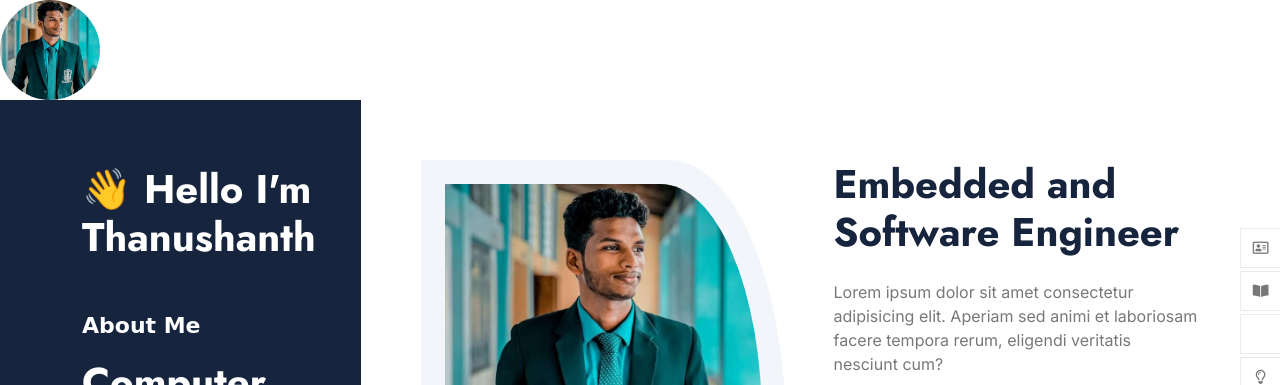
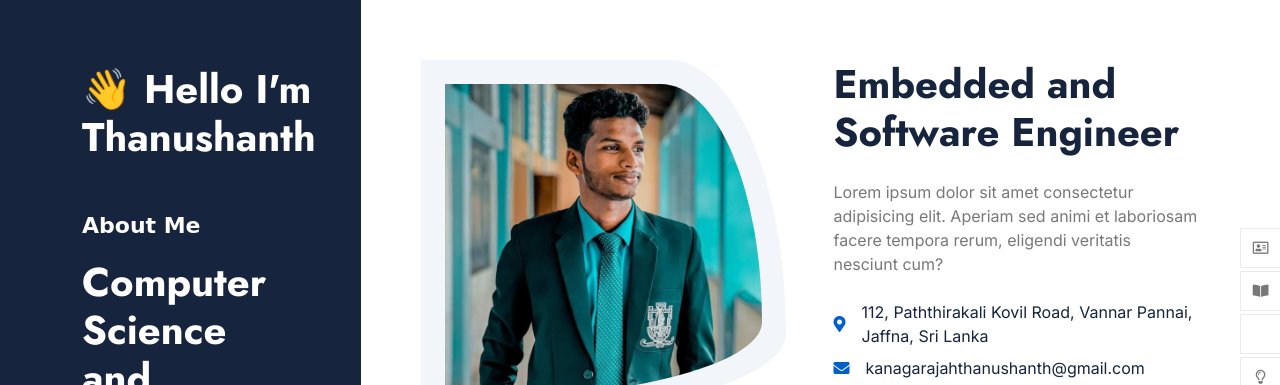
Before and after one commit to THANU16/Thanushanth, a plain HTML site: page index.html in a window 1280 px wide. Shown: the top 385 px of the page. Drawn offline with nearby package versions, Linux system fonts and the light colour scheme; some icons are missing; a web font is replaced by a local one.

Commit message:
remove profile image from index.html

```diff
--- a/index.html
+++ b/index.html
@@ -28,8 +28,6 @@
 
         <!-- Template Stylesheet -->
         <link href="css/style.css" rel="stylesheet">
-
-        <img src="img/Thanu.jpg" alt="Profile Image" class="round-image">
     </head>
 
     <body>
```
